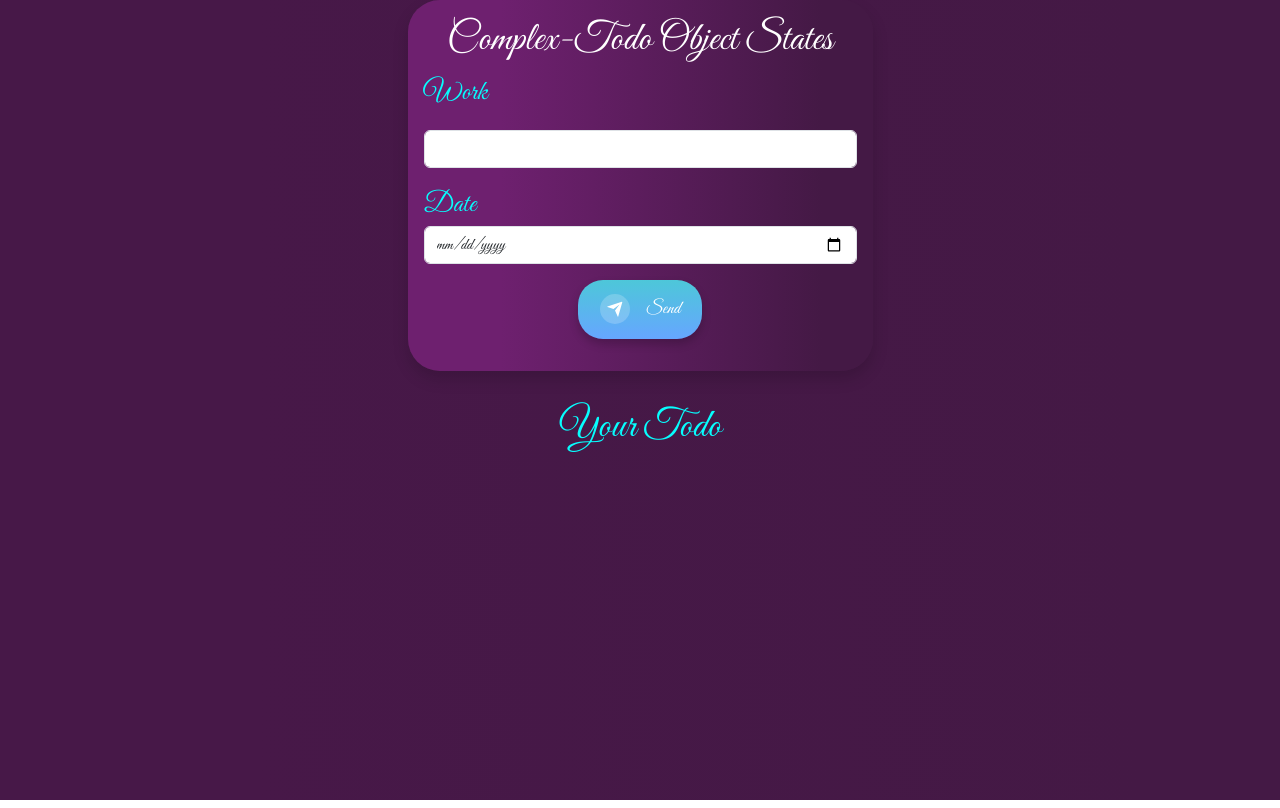
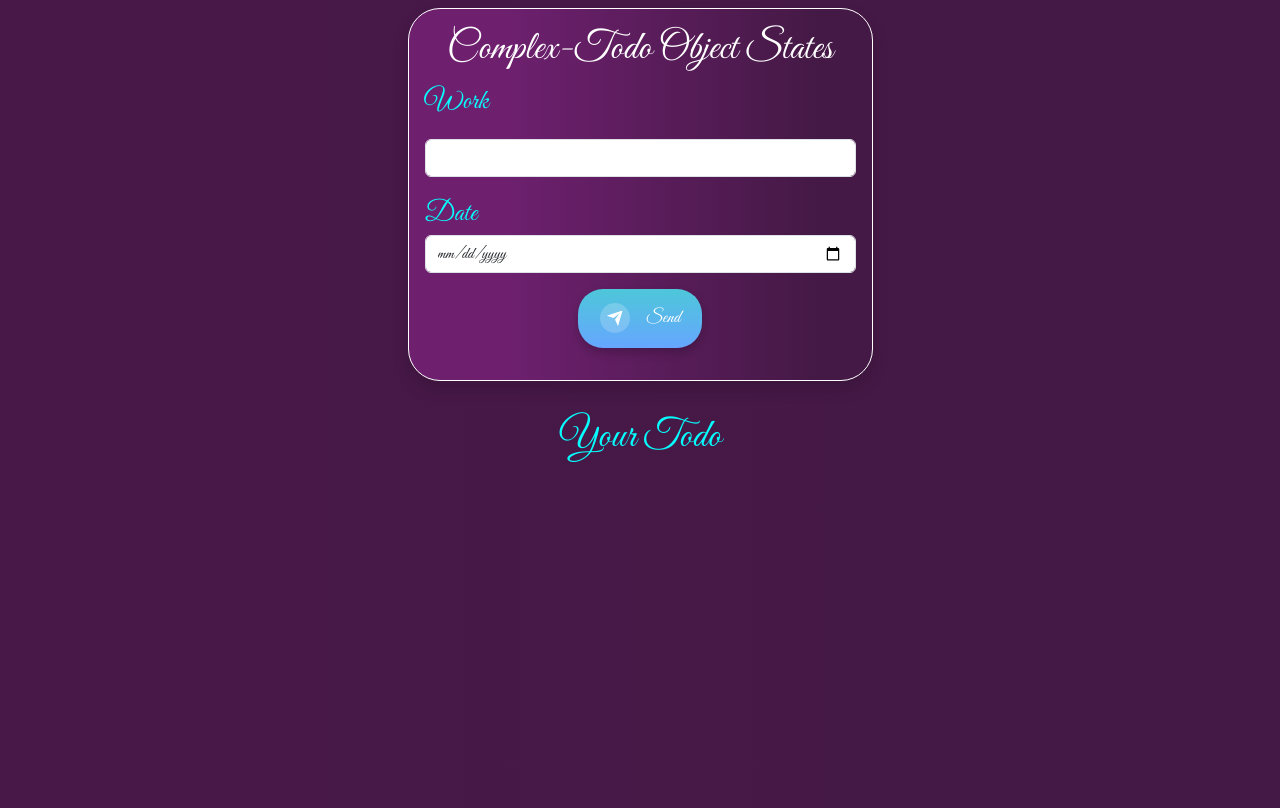
Before and after one commit to Mr-Aqib/ComplexTodo---Object-State--React, a React (Vite) app: page / in a window 1280 px wide. Built offline with nearby package versions, Linux system fonts and the light colour scheme.

Commit message:
Complete Complex Todo-list Object State

```diff
--- a/src/ObStateComplexTodo/ComplexTodo.jsx
+++ b/src/ObStateComplexTodo/ComplexTodo.jsx
@@ -41,7 +41,7 @@ const ComplexTodo = () => {
   return (
       <>
           <div className="container">
-              <div className="  ctcol col-lg-5 mx-auto p-3 rounded-5 shadow">
+              <div className="  ctcol my-2 border border-1 border-white col-lg-5 mx-auto p-3 rounded-5 shadow">
                   <h1 className='text-white text-center'>
                     Complex-Todo Object States
                   </h1>
```
